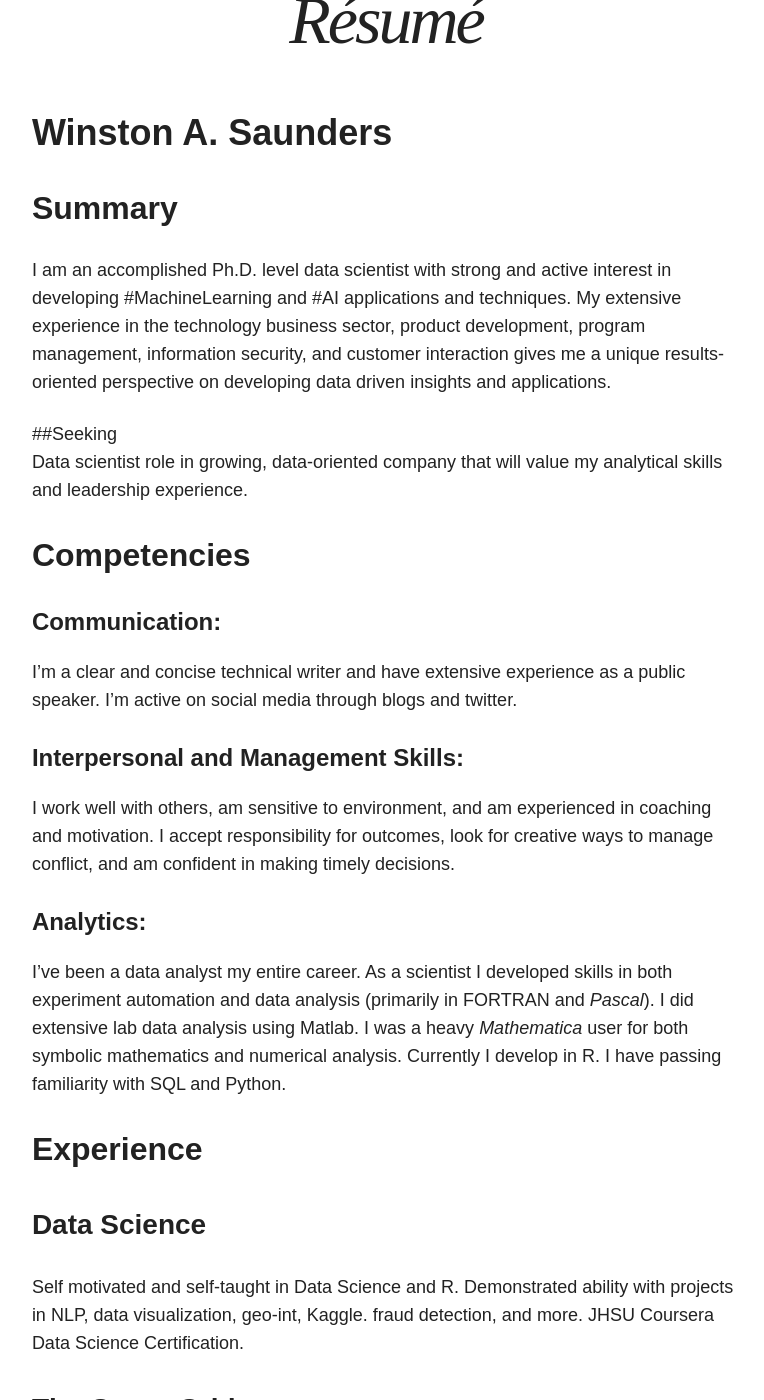
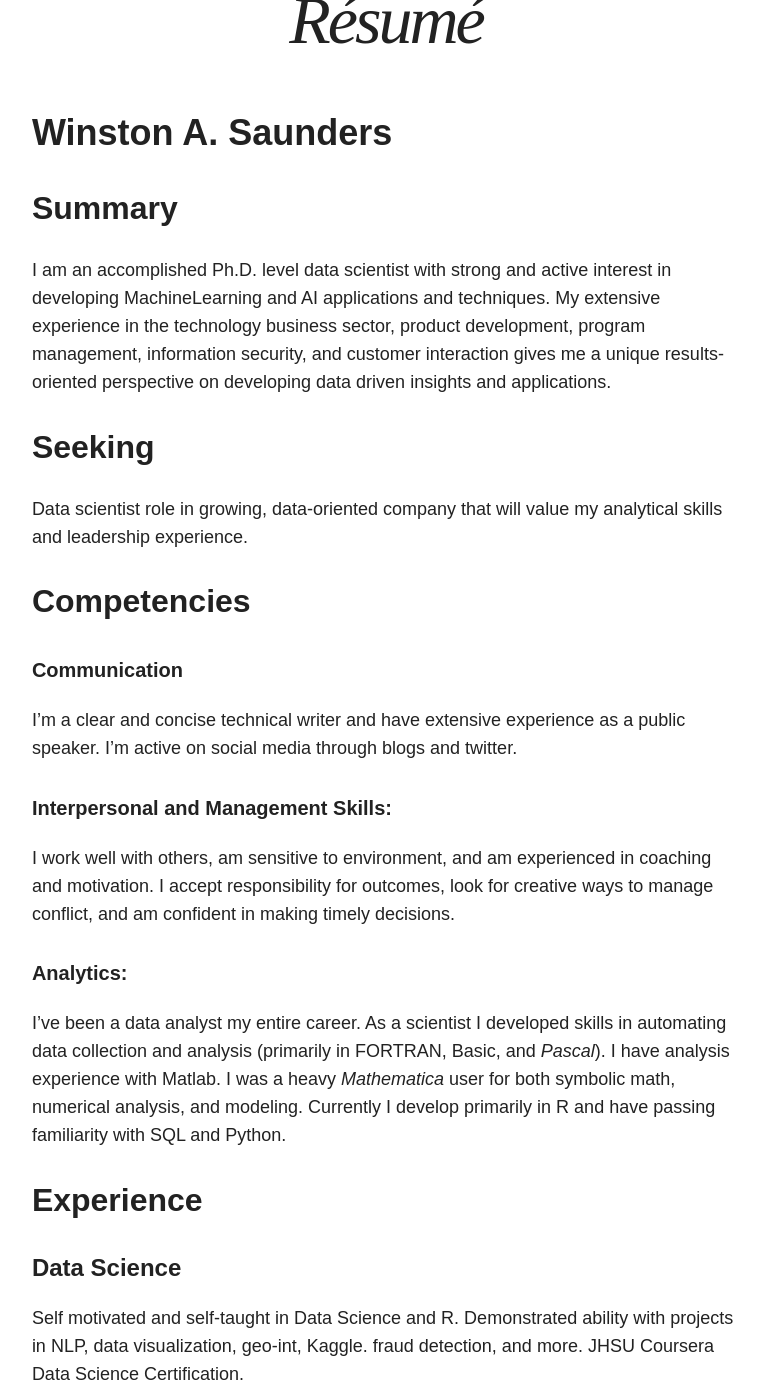
Before and after one commit to ww44ss/ww44ss.github.io, a Jekyll site: the page built from resume/index.md, in a window 1280 px wide and 1400 px high, scrolled down 492 px. Shown: the whole window, without its empty margins (254-1018 px from the left). Built offline with Jekyll 4.4.1, drawn with Linux system fonts in a browser that asks for light colours; nearby versions of some CDN libraries; some of the changed text lies outside the part shown.

Commit message:
Edited Resume

```diff
--- a/resume/index.md
+++ b/resume/index.md
@@ -8,54 +8,55 @@
 
 ## Summary
 
-I am an accomplished Ph.D. level data scientist with strong and active interest in developing #MachineLearning and #AI applications and techniques. My extensive experience in the technology business sector, product development, program management, information security, and customer interaction gives me a unique results-oriented perspective on developing data driven insights and applications.
+I am an accomplished Ph.D. level data scientist with strong and active interest in developing MachineLearning and AI applications and techniques. My extensive experience in the technology business sector, product development, program management, information security, and customer interaction gives me a unique results-oriented perspective on developing data driven insights and applications.
 
-##Seeking
+## Seeking
 Data scientist role in growing, data-oriented company that will value my analytical skills and leadership experience.
 
 ## Competencies
 
-#### Communication:
+##### Communication
 I’m a clear and concise technical writer and have extensive experience as a public speaker. I'm active on social media through blogs and twitter.
 
-#### Interpersonal and Management Skills:
+##### Interpersonal and Management Skills:
 I work well with others, am sensitive to environment, and am experienced in coaching and motivation. I accept responsibility for outcomes, look for creative ways to manage conflict, and am confident in making timely decisions.
 
-#### Analytics:
-I’ve been a data analyst my entire career. As a scientist I developed skills in both experiment automation and data analysis (primarily in FORTRAN and _Pascal_). I did extensive lab data analysis using Matlab. I was a heavy _Mathematica_ user for both symbolic mathematics and numerical analysis. Currently I develop in R. I have passing familiarity with SQL and Python.
+##### Analytics:
+I’ve been a data analyst my entire career. As a scientist I developed skills in automating data collection and analysis (primarily in FORTRAN, Basic, and _Pascal_). I have analysis experience with Matlab. I was a heavy _Mathematica_ user for both symbolic math, numerical analysis, and modeling. Currently I develop primarily in R and have passing familiarity with SQL and Python.
 
 ## Experience
 
-### Data Science
+#### Data Science
 Self motivated and self-taught in Data Science and R. Demonstrated ability with projects in NLP, data visualization, geo-int, Kaggle. fraud detection, and more. JHSU Coursera Data Science Certification.
 
-### The Green Grid
+#### The Green Grid
 Board of Directors
 
-### Intel Corporation
+#### Intel Corporation
 
 ##### Technology Program Manager, Secure Guard Extensions, Data Center Group
-Responsible for comprehensive technology planning, qualification, and ecosystem development
+Responsible for comprehensive technology planning, qualification, and ecosystem development synchronized to platform launch.
 
 ##### Security and Privacy Leader, Data Center Group
-Responsible organization-wide Secure Development Lifecycle (SDL) definition and conformance for Data Center Group.
+Responsible organization-wide Secure Development Lifecycle (SDL) execution and conformance for Data Center Group.
 
 ##### Director, Data Center Energy Efficiency Technology Initiatives
-
+Drove an active program drive energy efficiency improvements to Intel's major server platforms. '
 
 ##### 90nm Communication Technology Program Manager
-Silicon product development and qualification across multiple business units and projects.
+Corodinated silicon product development and qualification on a odified 90nm process techology across multiple business units and projects.
 
-##### Group Manager Manufacturing “Fab” Equipment Development
-Led group responsible for development and supplier management functions across etch, thin films, and metrology applications.
+##### Area Manager Manufacturing “Fab” Equipment Development
+Led group responsible for equipment development and supplier management functions across etch, thin films, and metrology applications.
 
 ### Caltech
-Quantum Optics and Photonics Research
-Ion Propulsion (US Patent # 5239820)
+Conducted research in Quantum Optics and Photonics
+Developed novel approach to Ion Propulsion (US Patent # 5239820)
 Teaching (Quantum Mechanics)
 
 ### Ecole Polytechnique Fédérale de Lausanne (EPFL), Switzerland.
-Nanoscale physics research
+Directed lab on nanoscale physics research
+Teaching (Undergraduate Physics)
 
 ##Education
 Ph.D. Physics, UC Berkeley.
```
